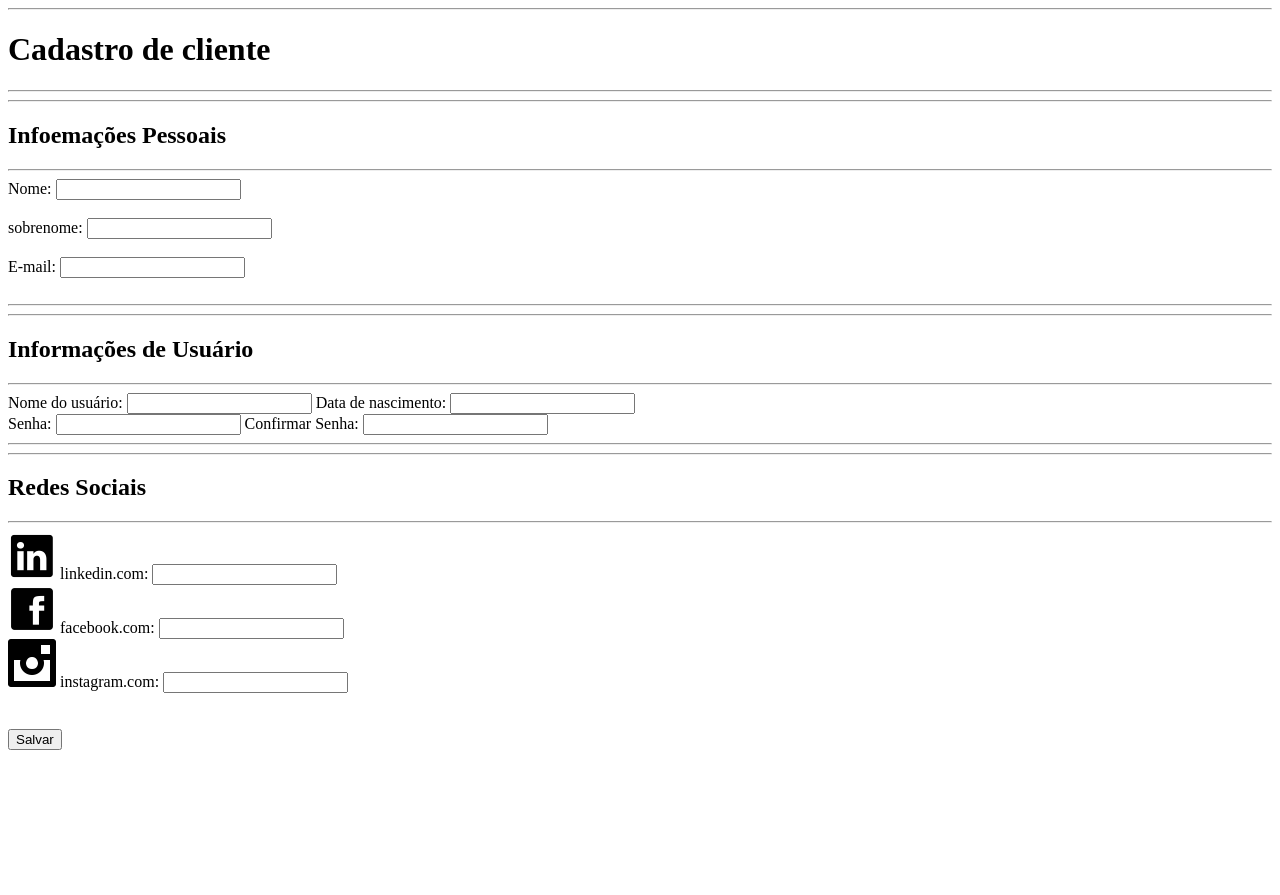
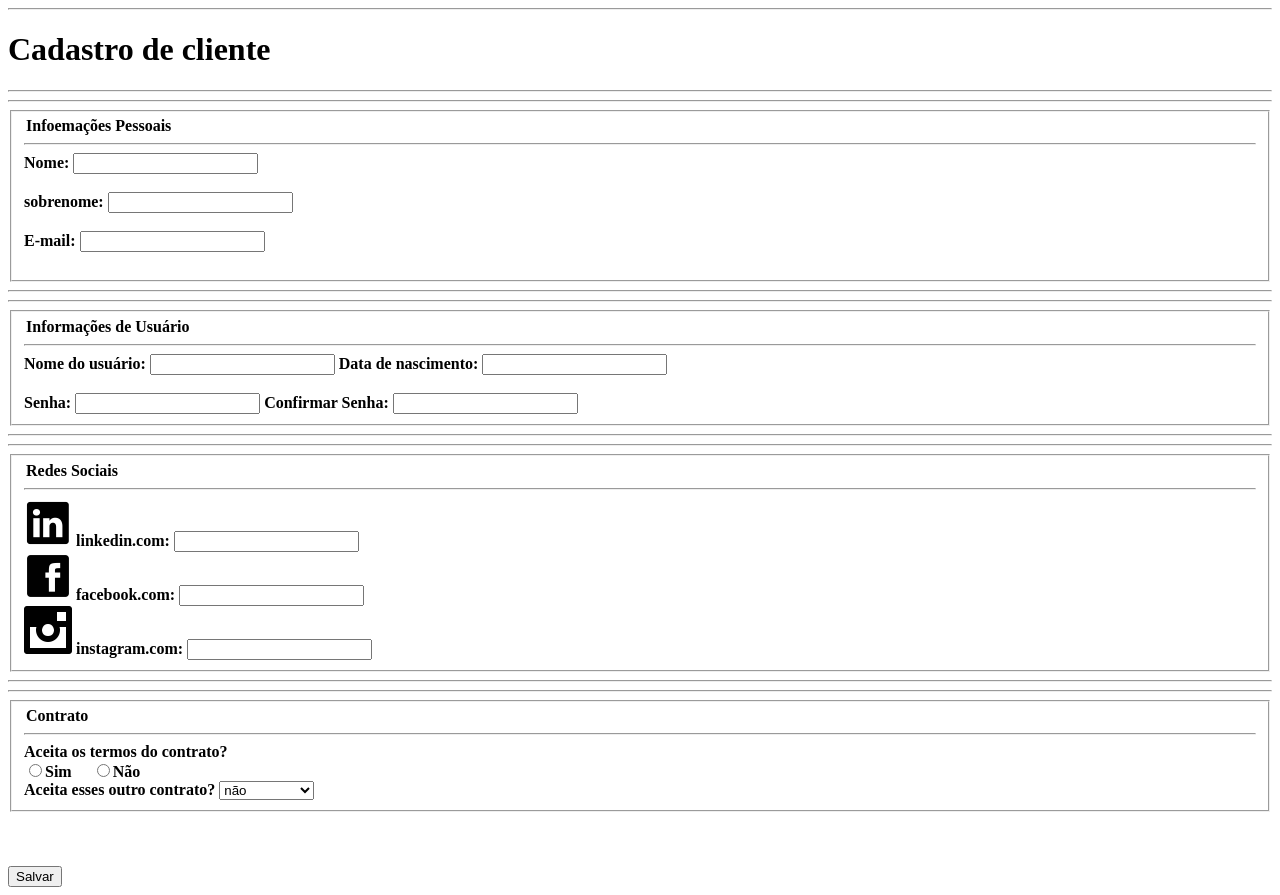
Before and after one commit to AbhnerSilvaGil/Formulario, a plain HTML site: page cadastro-usuario.html in a window 1280 px wide. Before the commit the page ends 800 px from the top, so only its background shows below. Drawn offline with Linux system fonts and the light colour scheme.

Commit message:
Formulário2

```diff
--- a/cadastro-usuario.html
+++ b/cadastro-usuario.html
@@ -11,32 +11,34 @@
         <hr>
         <form name="form_cadastro_usuario" action="savar-usuario.html" method="POST">
 
+            <fieldset><strong>
+            <legend>Infoemações Pessoais</legend>
+            <hr>
+            <label for="nome">Nome: </label> <input id="nome" name="nome" required> <br> <br>
 
-            <h2>Infoemações Pessoais</h2>
-            <hr>
-            <label for="nome">Nome: </label> <input id="nome" name="nome"> <br> <br>
+            <label for="sobrenome">sobrenome: </label> <input id="sobrenome" name="sobrenome" required> <br> <br>
 
-            <label for="sobrenome">sobrenome: </label> <input id="sobrenome" name="sobrenome"> <br> <br>
-
-            <label for="E-mail">E-mail: </label> <input id="E-mail" name="E-mail"> <br> <br>
+            <label for="E-mail">E-mail: </label> <input id="E-mail" name="E-mail" type="email" required> <br> <br>
+            </strong></fieldset>
             <hr>
             <hr>
 
+            <fieldset><strong>
+            <legend>Informações de Usuário</legend>
+            <hr>
+            <label for="Nome do Usuário">Nome do usuário: </label> <input id="Nome do Usuário" name="Nome do Usuário" required>
 
-            <h2>Informações de Usuário</h2>
-            <hr>
-            <label for="Nome do Usuário">Nome do usuário: </label> <input id="Nome do Usuário" name="Nome do Usuário">
+            <label for="Data de nascimento">Data de nascimento: </label> <input id="Data de nascimento" name="Data de nascimento" required> <br> <br>
 
-            <label for="Data de nascimento">Data de nascimento: </label> <input id="Data de nascimento" name="Data de nascimento"> <br>
+            <label for="Senha">Senha:</label> <input id="Senha" name="Senha" type="password" required>
 
-            <label for="Senha">Senha:</label> <input id="Senha" name="Senha" type="password">
-
-            <label for="Confirmar Senha">Confirmar Senha: </label> <input id="Confirmar Senha" name="Confirmar Senha" type="password">
+            <label for="Confirmar Senha">Confirmar Senha: </label> <input id="Confirmar Senha" name="Confirmar Senha" type="password" required>
+            </strong></fieldset>
             <hr>
             <hr>
 
-
-            <h2>Redes Sociais</h2>
+            <fieldset><strong>
+            <legend>Redes Sociais</legend>
             <hr>
             <img src="linkedin.png">
             <label for="linkedin.com">linkedin.com: </label> <input id="linkedin.com" name="linkedin.com"> <br>
@@ -46,7 +48,27 @@
 
             <img src="instagram.png">
             <label for="instagram.com">instagram.com: </label> <input id="instagram.com" name="instagram.com">
-            <label></label> <br>
+            </strong></fieldset>
+            <hr>
+            <hr>
+
+            <fieldset><strong>
+                <legend>Contrato</legend>
+                <hr>
+                Aceita os termos do contrato?
+                <br>
+                <input type="radio" name="contrato">Sim
+                &nbsp; &nbsp;
+                <input type="radio" name="contrato">Não <br>
+
+                Aceita esses outro contrato?
+                <select name="contrato2">
+                    <option>não</option>
+                    <option>sim</option>
+                    <option>com certeza</option>
+                </select>
+            </strong></fieldset>
+            <br>
             <br>
             <br>
             <button>Salvar</button>
```
